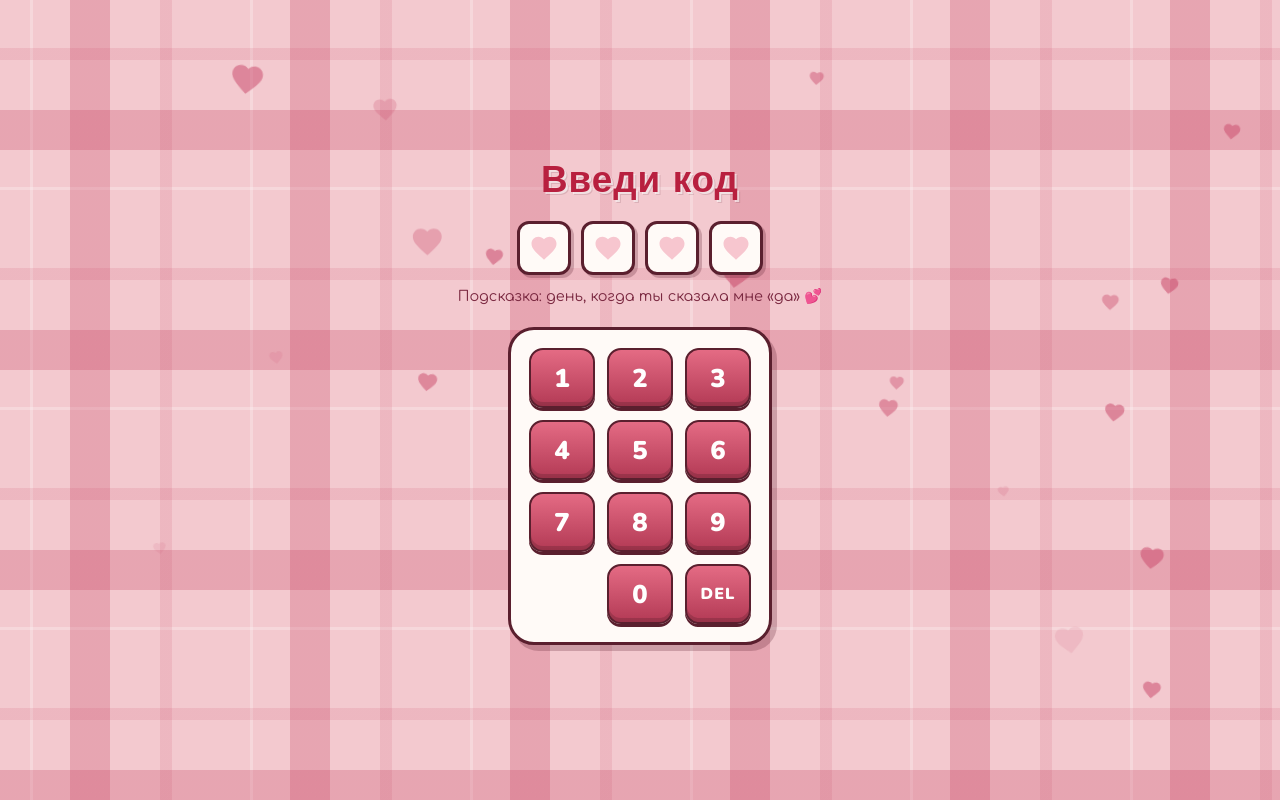
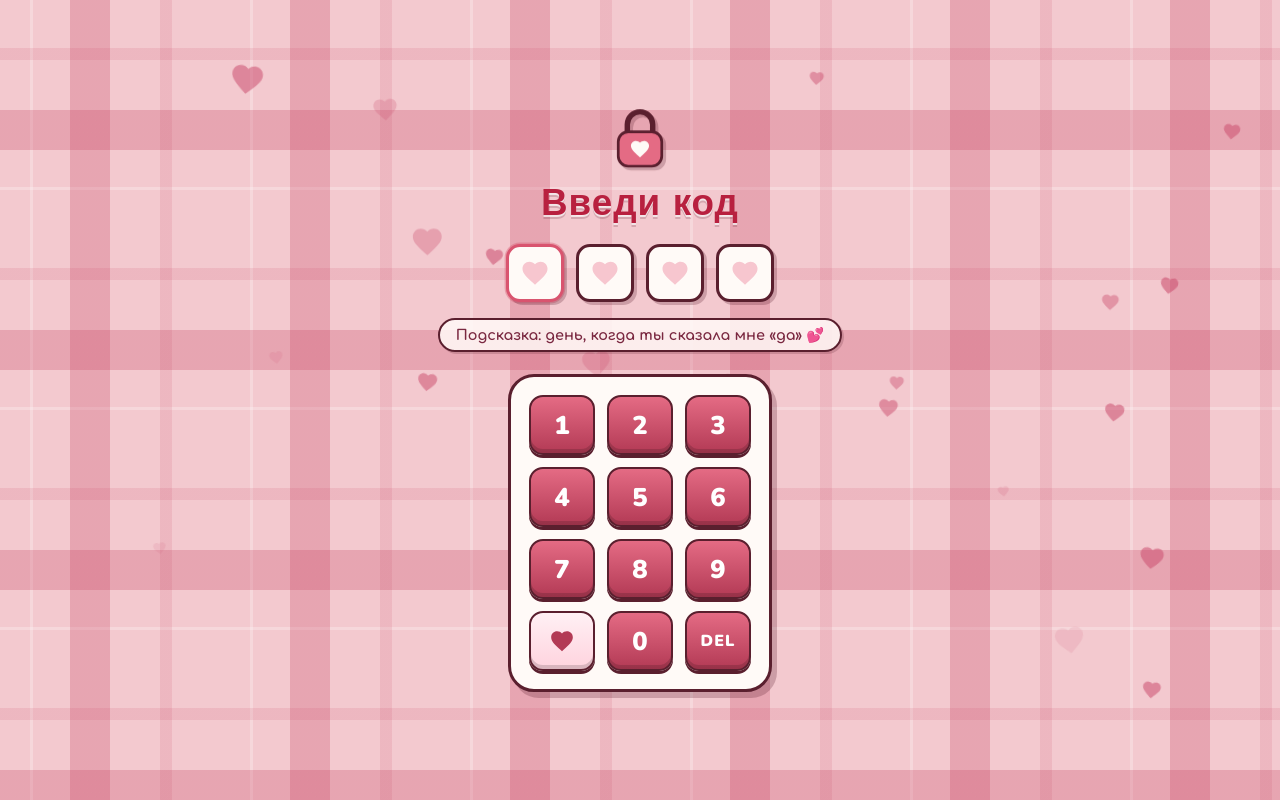
Before and after one commit to nigher228iop-bit/for-my-star, a plain HTML site: page index.html in a window 1280 px wide. Drawn offline with nearby package versions, Linux system fonts and the light colour scheme.

Commit message:
Polish pin screen: lock icon, active box, hint pill, heart key
Co-Authored-By: Claude Opus 5.5 <noreply@anthropic.com>

```diff
--- a/index.html
+++ b/index.html
@@ -80,22 +80,45 @@
             font-size: 2.3rem;
             color: #b8203f;
             letter-spacing: 1px;
-            text-shadow: 2px 2px 0 rgba(255, 255, 255, 0.6), 3px 3px 0 rgba(90, 31, 46, 0.15);
+            text-shadow: 0 2px 0 rgba(255, 255, 255, 0.7), 0 4px 0 rgba(90, 31, 46, 0.2);
             margin-bottom: 1rem;
+        }
+
+        .lock {
+            width: 58px;
+            height: 66px;
+            margin-bottom: 0.3rem;
+            overflow: visible;
+            filter: drop-shadow(3px 3px 0 rgba(90, 31, 46, 0.25));
+            animation: lockFloat 3s ease-in-out infinite;
+        }
+
+        .lock .shackle {
+            transform-box: view-box;
+            transform-origin: 46px 22px;
+            transition: transform 0.45s cubic-bezier(0.34, 1.56, 0.64, 1);
+        }
+
+        .lock.open .shackle { transform: translateY(-8px) rotate(32deg); }
+        .lock.shake { animation: shake 0.45s; }
+
+        @keyframes lockFloat {
+            0%, 100% { transform: translateY(0); }
+            50% { transform: translateY(-5px); }
         }
 
         .pin-boxes {
             display: flex;
-            gap: 10px;
-            margin-bottom: 0.8rem;
+            gap: 12px;
+            margin-bottom: 1rem;
         }
 
         .pin-box {
-            width: 54px;
-            height: 54px;
+            width: 58px;
+            height: 58px;
             background: var(--cream);
             border: 3px solid var(--ink);
-            border-radius: 12px;
+            border-radius: 14px;
             display: flex;
             align-items: center;
             justify-content: center;
@@ -109,6 +132,12 @@
 
         .pin-box svg { width: 30px; height: 30px; }
         .pin-box.filled { background: #ffe6ec; animation: pop 0.25s ease; }
+        .pin-box.active { border-color: var(--rose); animation: activePulse 1.2s ease-in-out infinite; }
+
+        @keyframes activePulse {
+            0%, 100% { box-shadow: 3px 3px 0 rgba(90, 31, 46, 0.25), 0 0 0 0 rgba(217, 84, 111, 0.5); }
+            50% { box-shadow: 3px 3px 0 rgba(90, 31, 46, 0.25), 0 0 0 6px rgba(217, 84, 111, 0); }
+        }
         .pin-box.error { background: #ffd0d6; animation: shake 0.45s; }
 
         @keyframes pop {
@@ -127,9 +156,24 @@
 
         .pin-hint {
             font-size: 0.9rem;
+            font-weight: 700;
             color: #7a2840;
+            background: rgba(255, 250, 247, 0.85);
+            border: 2px solid var(--ink);
+            border-radius: 999px;
+            padding: 0.4rem 1rem;
+            box-shadow: 2px 2px 0 rgba(90, 31, 46, 0.2);
             margin-bottom: 1.4rem;
             text-align: center;
+        }
+
+        .pin-hint.wiggle { animation: wiggle 0.6s; }
+
+        @keyframes wiggle {
+            0%, 100% { transform: rotate(0) scale(1); }
+            25% { transform: rotate(-4deg) scale(1.06); }
+            50% { transform: rotate(4deg) scale(1.06); }
+            75% { transform: rotate(-2deg) scale(1.03); }
         }
 
         .pin-keypad {
@@ -168,7 +212,8 @@
         }
 
         .pin-key.del { font-size: 1rem; letter-spacing: 1px; }
-        .pin-key.blank { visibility: hidden; }
+        .pin-key.heart-key { background: linear-gradient(180deg, #fff0f4, #ffd3de); color: var(--rose-dark); }
+        .pin-key.heart-key svg { width: 26px; height: 26px; }
 
         /* ===== POPUPS ===== */
         .overlay {
@@ -342,9 +387,14 @@
 
     <div id="pin-screen">
         <div class="pin-content">
+            <svg class="lock" id="lock" viewBox="0 0 64 72" aria-hidden="true">
+                <path class="shackle" d="M18,32 V22 a14,14 0 0 1 28,0 V32" fill="none" stroke="#5a1f2e" stroke-width="6" stroke-linecap="round"/>
+                <rect x="8" y="30" width="48" height="38" rx="11" fill="#e46b84" stroke="#5a1f2e" stroke-width="3"/>
+                <path transform="translate(20 37)" d="M12 21.35l-1.45-1.32C5.4 15.36 2 12.28 2 8.5 2 5.42 4.42 3 7.5 3c1.74 0 3.41.81 4.5 2.09C13.09 3.81 14.76 3 16.5 3 19.58 3 22 5.42 22 8.5c0 3.78-3.4 6.86-8.55 11.54L12 21.35z" fill="#fffaf7"/>
+            </svg>
             <div class="pin-title">Введи код</div>
             <div class="pin-boxes" id="pin-boxes"></div>
-            <div class="pin-hint">Подсказка: день, когда ты сказала мне «да» 💕</div>
+            <div class="pin-hint" id="pin-hint">Подсказка: день, когда ты сказала мне «да» 💕</div>
             <div class="pin-keypad" id="pin-keypad">
                 <div class="pin-key" data-num="1">1</div>
                 <div class="pin-key" data-num="2">2</div>
@@ -355,7 +405,7 @@
                 <div class="pin-key" data-num="7">7</div>
                 <div class="pin-key" data-num="8">8</div>
                 <div class="pin-key" data-num="9">9</div>
-                <div class="pin-key blank"></div>
+                <div class="pin-key heart-key" id="pin-heart"><svg viewBox="0 0 24 24"><path d="M12 21.35l-1.45-1.32C5.4 15.36 2 12.28 2 8.5 2 5.42 4.42 3 7.5 3c1.74 0 3.41.81 4.5 2.09C13.09 3.81 14.76 3 16.5 3 19.58 3 22 5.42 22 8.5c0 3.78-3.4 6.86-8.55 11.54L12 21.35z" fill="currentColor"/></svg></div>
                 <div class="pin-key" data-num="0">0</div>
                 <div class="pin-key del" id="pin-del">DEL</div>
             </div>
@@ -415,7 +465,7 @@
                 for (var i = 0; i < 4; i++) {
                     var filled = i < entered.length;
                     var wasFilled = boxes[i].classList.contains('filled');
-                    boxes[i].className = 'pin-box' + (filled ? ' filled' : '');
+                    boxes[i].className = 'pin-box' + (filled ? ' filled' : '') + (i === entered.length && !busy ? ' active' : '');
                     if (filled && !wasFilled) {
                         void boxes[i].offsetWidth;
                     }
@@ -446,12 +496,25 @@
                 'Почти! Котик верит в тебя 💗'
             ];
 
+            var lock = document.getElementById('lock');
+            var hint = document.getElementById('pin-hint');
+
+            function replay(el, cls) {
+                el.classList.remove(cls);
+                void el.getBoundingClientRect();
+                el.classList.add(cls);
+            }
+
             function check() {
                 if (entered === CODE) {
-                    popupRight.classList.add('show');
-                    burstHearts();
+                    lock.classList.add('open');
+                    setTimeout(function () {
+                        popupRight.classList.add('show');
+                        burstHearts();
+                    }, 550);
                 } else {
                     attempts++;
+                    replay(lock, 'shake');
                     for (var i = 0; i < 4; i++) boxes[i].classList.add('error');
                     wrongText.textContent = wrongLines[(attempts - 1) % wrongLines.length];
                     setTimeout(function () { popupWrong.classList.add('show'); }, 450);
@@ -480,6 +543,7 @@
                 var key = e.target.closest('.pin-key');
                 if (!key) return;
                 if (key.id === 'pin-del') return del();
+                if (key.id === 'pin-heart') return replay(hint, 'wiggle');
                 var n = key.getAttribute('data-num');
                 if (n !== null) press(n);
             });
```
